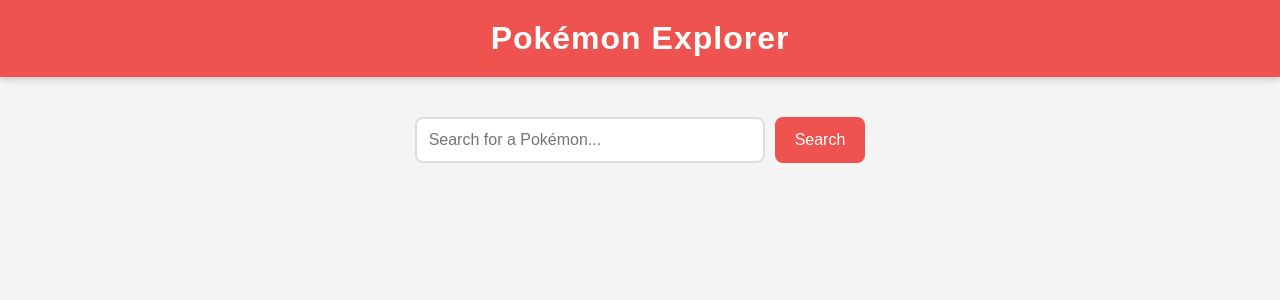
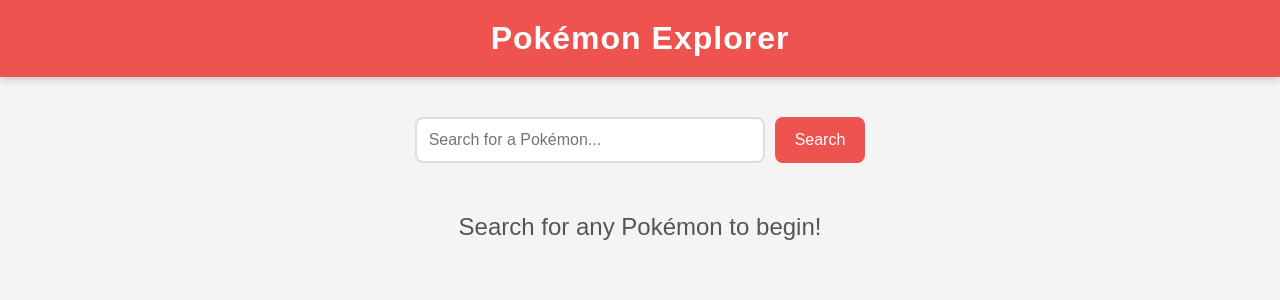
Before and after one commit to Noctis-arch/SBA-320, a React (Vite) app: page / in a window 1280 px wide. Shown: the top 300 px of the page. Built offline with nearby package versions, Linux system fonts and the light colour scheme.

Commit message:
Add welcome message to home page

```diff
--- a/src/App.jsx
+++ b/src/App.jsx
@@ -8,6 +8,10 @@ function App() {
 
       <main>
         <SearchBar />
+
+        <h2 className="welcome-title">
+          Search for any Pokémon to begin!
+        </h2>
       </main>
     </>
   );
--- a/src/index.css
+++ b/src/index.css
@@ -61,3 +61,10 @@ main {
 .search-section button:hover {
   background: #d84343;
 }
+
+.welcome-title {
+  text-align: center;
+  margin-top: 50px;
+  color: #555;
+  font-weight: normal;
+}
```
